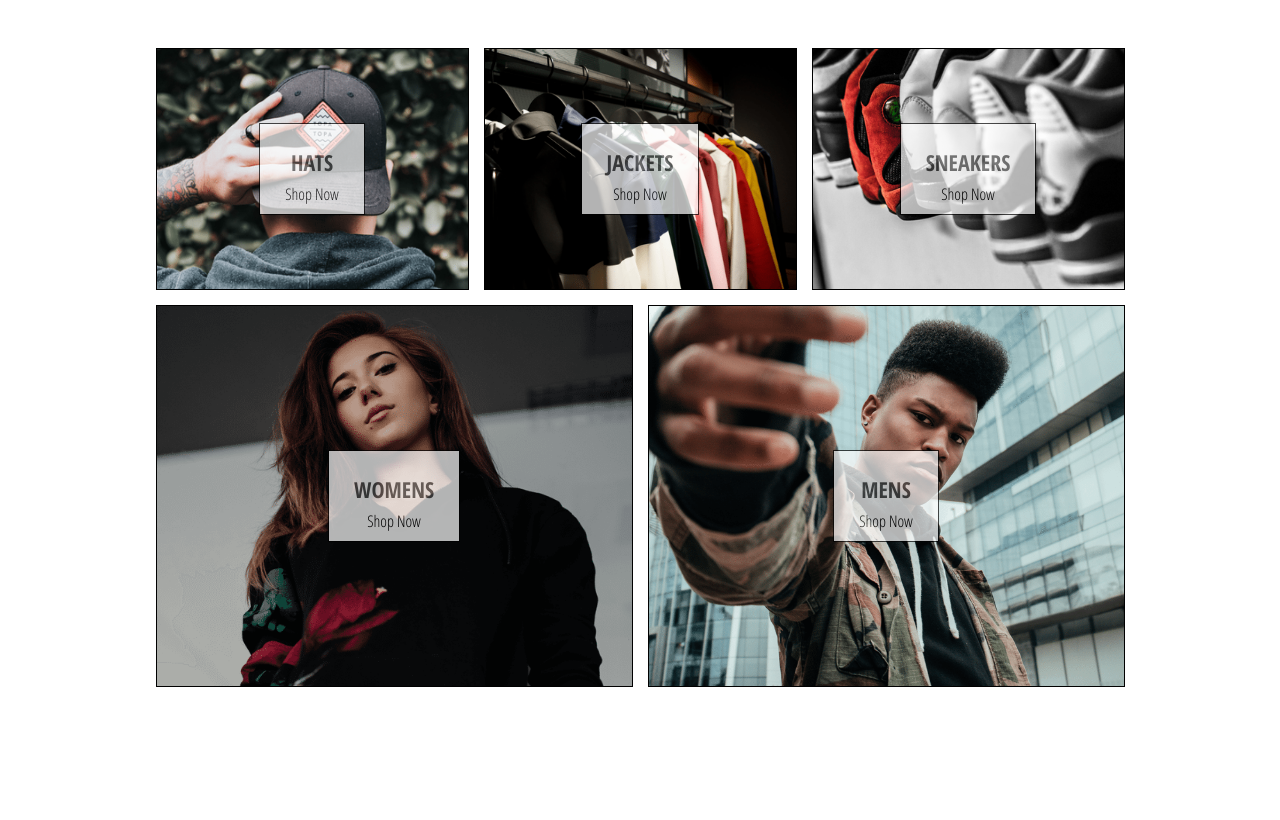
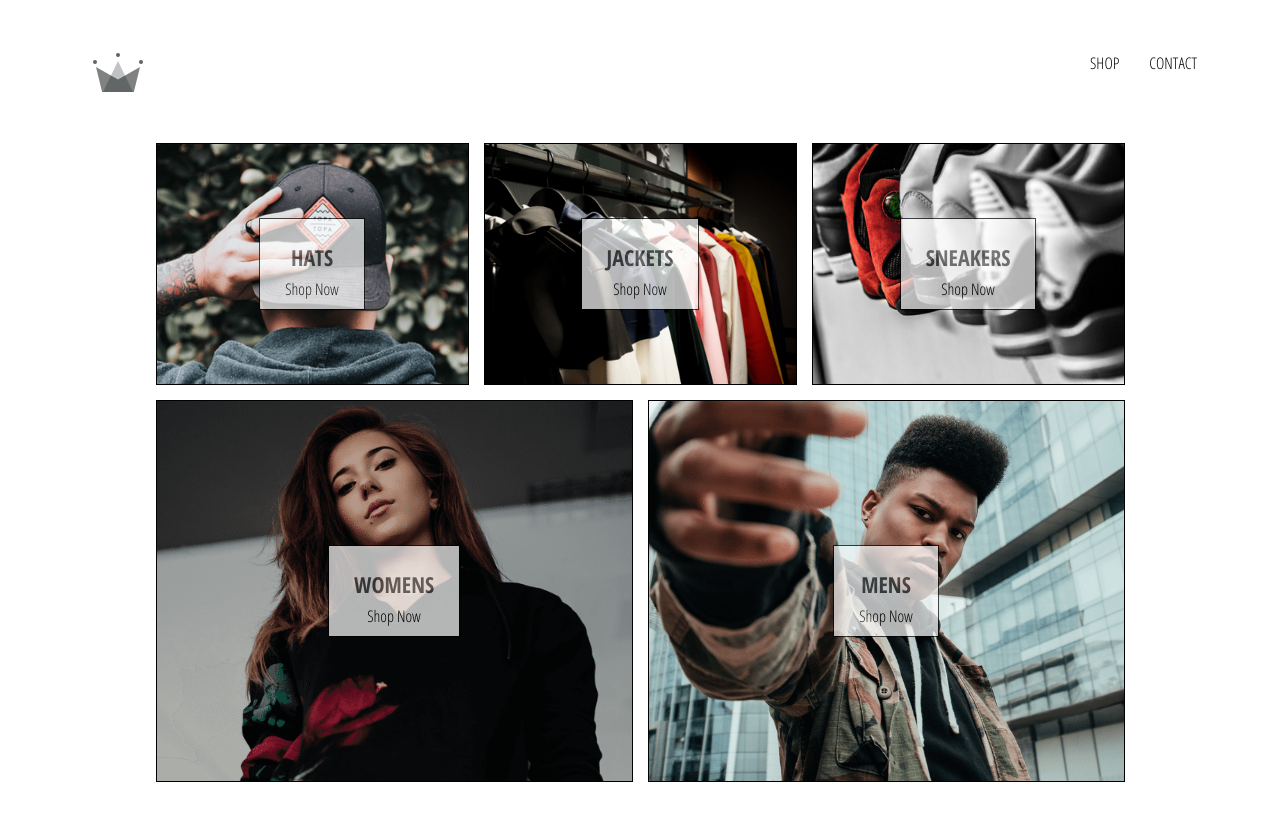
Before and after one commit to GimpHJ/crwn-clothing, a React (Create React App) app: page / in a window 1280 px wide. Shown: the top 820 px of the page. Built offline with nearby package versions, Linux system fonts and the light colour scheme.

Commit message:
Adding header component and links to home, shop page and contact

```diff
--- a/src/App.css
+++ b/src/App.css
@@ -2,3 +2,7 @@
   font-family: 'Open Sans Condensed', sans-serif;
   padding: 20px 60px;
 }
+a{
+  text-decoration: none;
+  color: black;
+}
--- a/src/App.js
+++ b/src/App.js
@@ -3,11 +3,13 @@
 
 import Homepage from './pages/homepage/hompage.component'
 import ShopPage from './pages/shop/shop.component';
+import Header from './components/header/header.component';
 
 import { Route } from 'react-router-dom';
 
 function App() {
   return <div>
+    <Header></Header>
     <switch>
       <Route exact path='/' component={Homepage}></Route>
       <Route path='/shop' component={ShopPage}></Route>
--- /dev/null
+++ b/src/components/header/header.component.jsx
@@ -0,0 +1,22 @@
+import React from 'react';
+import {Link} from 'react-router-dom';
+import {ReactComponent as Logo} from '../../assets/original.svg';
+import './header.styles.scss';
+
+const Header = () => (
+    <div className='header'>
+        <Link className='logo-container' to='/'>
+            <Logo className='logo' />
+        </Link>
+        <div className='options'>
+            <Link className='option' to='/shop'>
+                SHOP
+            </Link>
+            <Link className='option' to='/contact'>
+                CONTACT
+            </Link>
+        </div>
+    </div>
+)
+
+export default Header;
--- /dev/null
+++ b/src/components/header/header.styles.scss
@@ -0,0 +1,25 @@
+.header {
+    height: 70px;
+    width: 100%;
+    display: flex;
+    justify-content: space-between;
+    margin-bottom: 25px;
+
+    .logo-container {
+      height: 100%;
+      width: 70px;
+      padding: 25px;
+    }
+
+    .options {
+      width: 50%;
+      height: 100%;
+      display: flex;
+      align-items: center;
+      justify-content: flex-end;
+
+      .option {
+        padding: 10px 15px;
+      }
+    }
+  }
```
Also changed, not shown: src/assets/original.svg (added), 1 other file (tests, documents, lock files or other folders).
